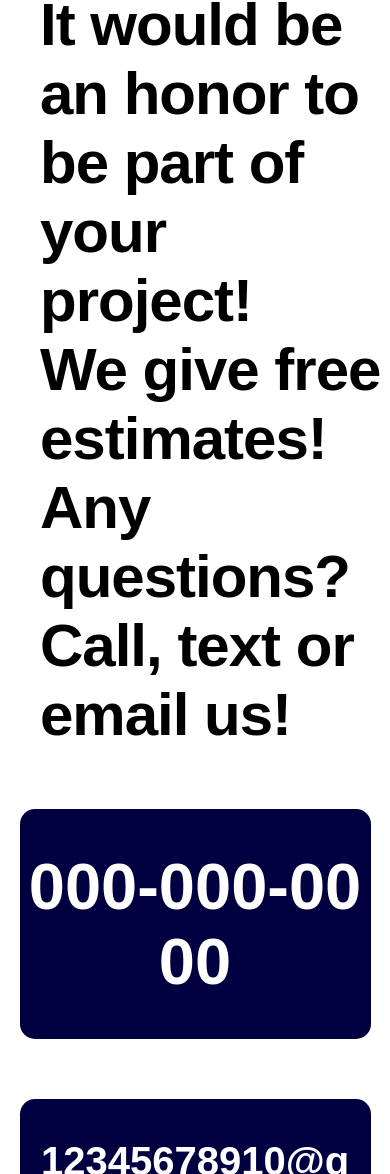
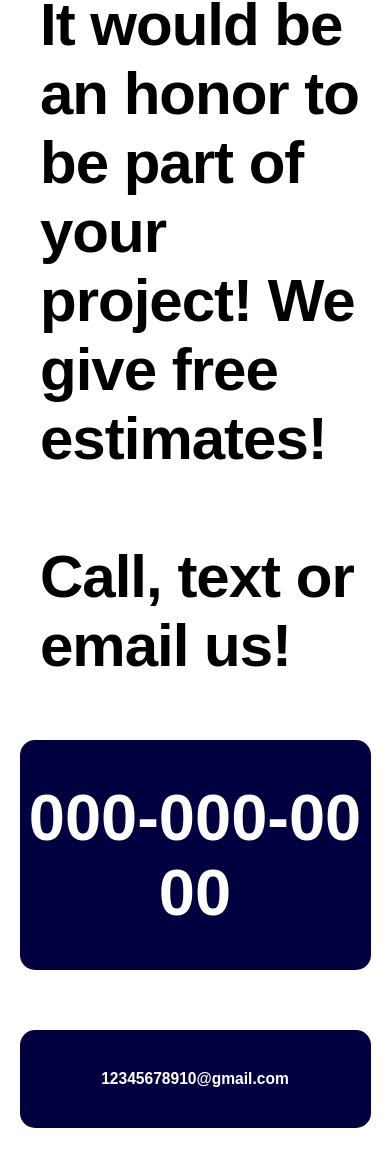
Before and after one commit to testing-da-code/testing-da-code.github.io, a plain HTML site: page contactUs.html in a window 390 px wide. Shown: the part 426-1600 px from the top of the page. Drawn offline with Linux system fonts and the light colour scheme.

Commit message:
contact changed text and email size

```diff
--- a/CSS-Style/contactUsStyle.css
+++ b/CSS-Style/contactUsStyle.css
@@ -680,6 +680,7 @@ header
         padding: 40px 5px;
 
 
+
     }
     #phone_number_container
     {
@@ -688,7 +689,7 @@ header
     }
     #email_container
     {
-        font-size:40px;
+        font-size:4vw;
         letter-spacing: 0px;
     }
 
--- a/contactUs.html
+++ b/contactUs.html
@@ -31,9 +31,10 @@
 
 <div id = "left_side_container">
 	<div class = "title_one">Contact Us</div>
-	<div class = "title_two">It would be an honor to be part of your project!<br>
-                                We give free estimates!<br>
-								Any questions?<br>
+	<div class = "title_two">It would be an honor to be part of your project!
+                                We give free estimates!
+
+                                <br><br>
 								Call, text or email us!
 	</div>
 	<a id = "phone_number_container" href = "tel:+1-000-000-0000" class = "slide_out_container">
```
